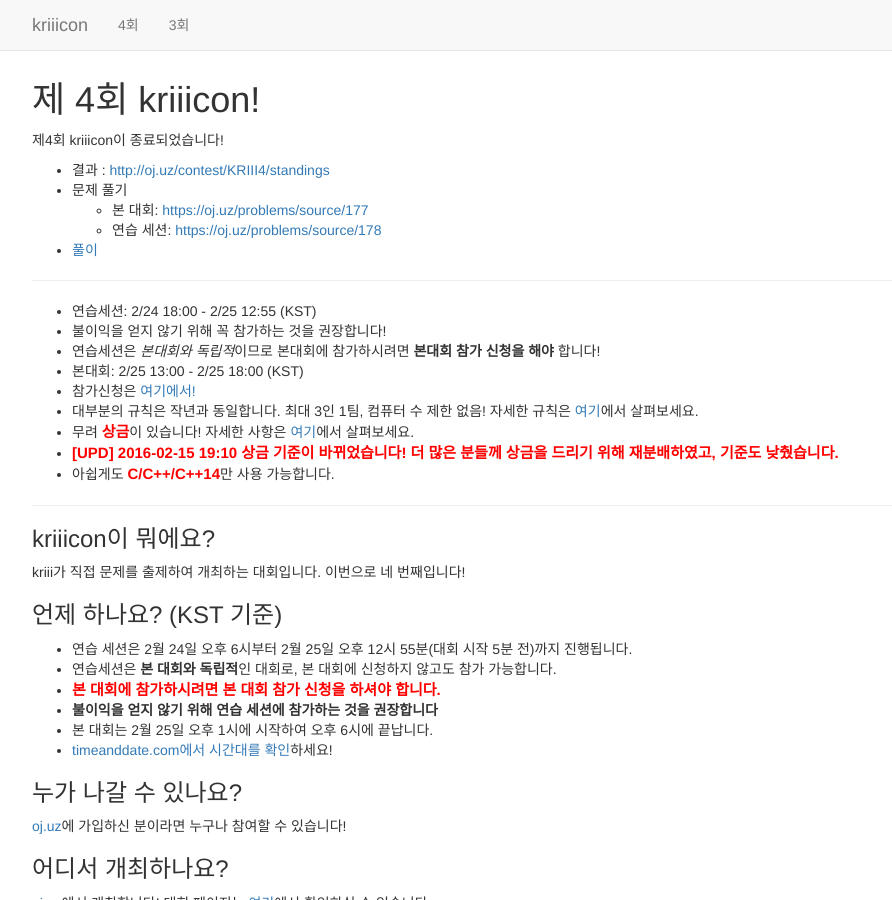
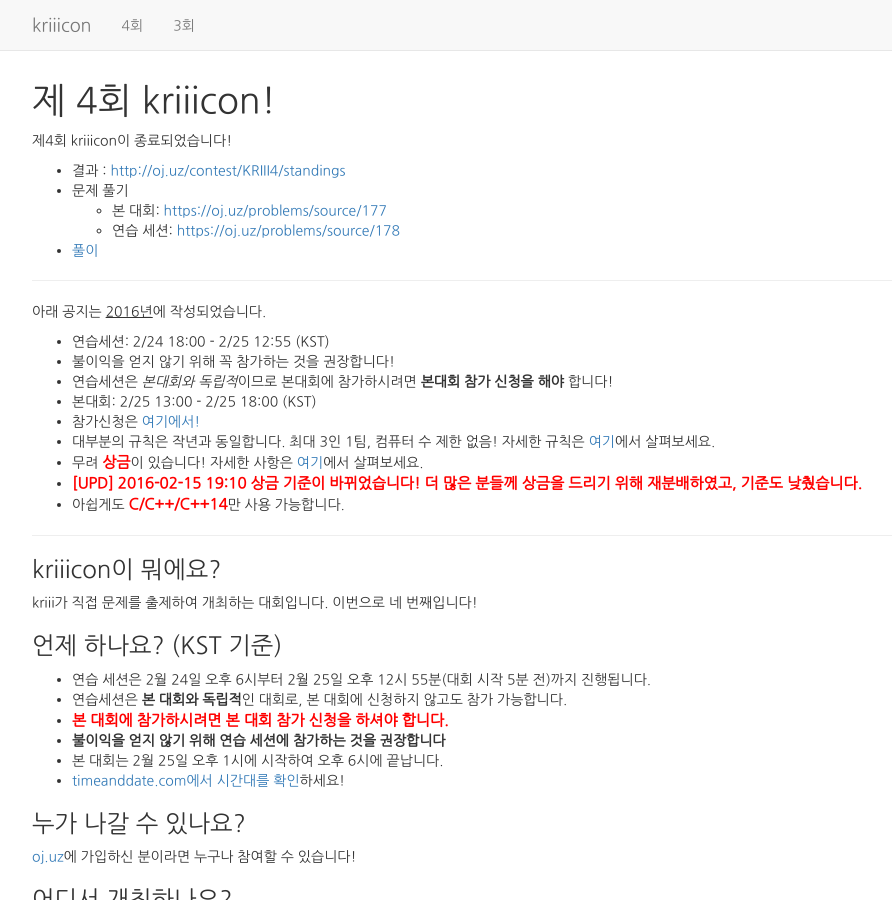
Before and after one commit to ojuz/kriiicon, a Jekyll site: the page built from 4.md, in a window 1280 px wide and 900 px high. Shown: the whole window, without its empty margins (38-930 px from the left). Built offline with Jekyll 4.4.1, drawn with Linux system fonts in a browser that asks for light colours; nearby versions of some CDN libraries; some web fonts are replaced; our own code applies the rules of GitHub Pages for plain Markdown files.

```diff
--- a/4.md
+++ b/4.md
@@ -13,6 +13,8 @@
 * [풀이](http://attach.oj.uz/contest/kriii4/editorial.pdf)
 
 <hr>
+
+아래 공지는 <u>2016년</u>에 작성되었습니다.
 
 * 연습세션: 2/24 18:00 - 2/25 12:55 (KST)
  - 불이익을 얻지 않기 위해 꼭 참가하는 것을 권장합니다!
```
Also changed, not shown: 3.md (+2 -0 lines), fonts/NanumGothicWeb.woff (added).
